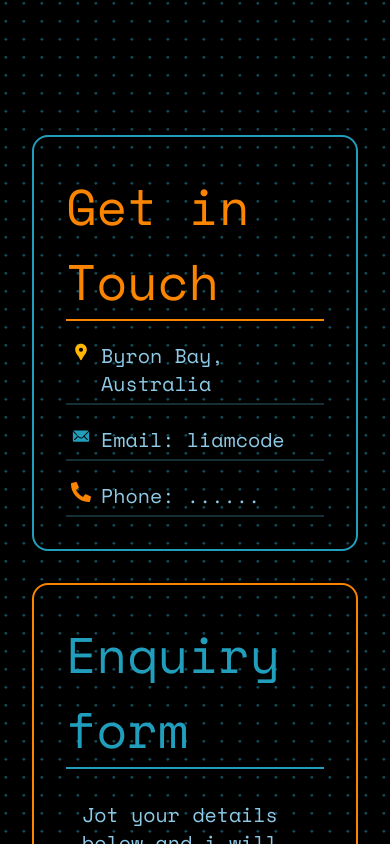
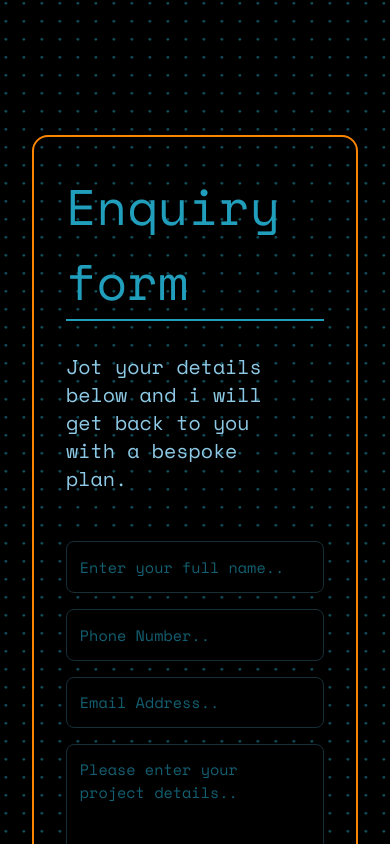
Before and after one commit to LiamHilton/newPortfolio1, a React (Vite) app: page / in a window 390 px wide. Shown: the part 9160-10004 px from the top of the page. Built offline with nearby package versions, Linux system fonts and the light colour scheme.

Commit message:
contact form changes

```diff
--- a/src/App.css
+++ b/src/App.css
@@ -10,7 +10,7 @@
   margin: 0;
   padding: 0;
   scroll-behavior: smooth;
-  /* scroll-padding: 6rem 0 0 0; */
+  scroll-padding: 6rem 0 0 0;
 
 }
 
--- a/src/components/Contact.css
+++ b/src/components/Contact.css
@@ -63,6 +63,7 @@
   .form-des{
     color: #8ECAE6;
     margin-bottom: 2rem;
+
 
 
 
@@ -143,15 +144,19 @@
     animation: shake 0.6s ease-in-out;
   }
 
-  /* .success-message {
-    color: green;
-    font-size: 1rem;
-    margin-top: 1rem;
-    opacity: 0;
-    animation: fadeIn 0.8s forwards;
-  } */
-
-  /* @keyframes fadeIn {
-    to {
-      opacity: 1;
-    } */
+ @media (max-width:450px) {
+  .form-des{
+    margin-left: 1rem;
+  }
+  .contact-details{
+    order: 2;
+  }
+  .contact-form{
+    order: 1;
+  }
+ }
+ @media (max-width:450px) {
+  .form-des{
+    margin-left: 0rem;
+  }
+ }
```
